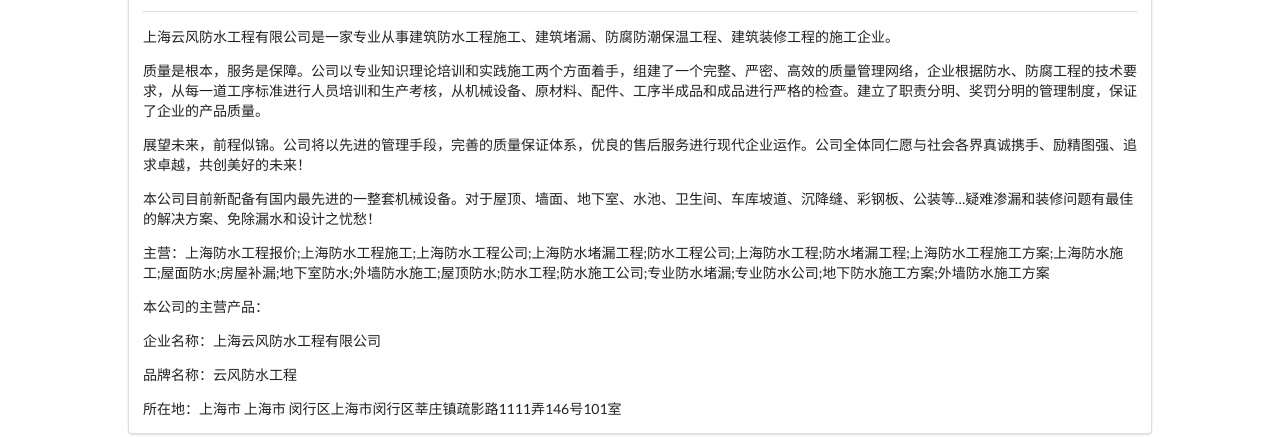
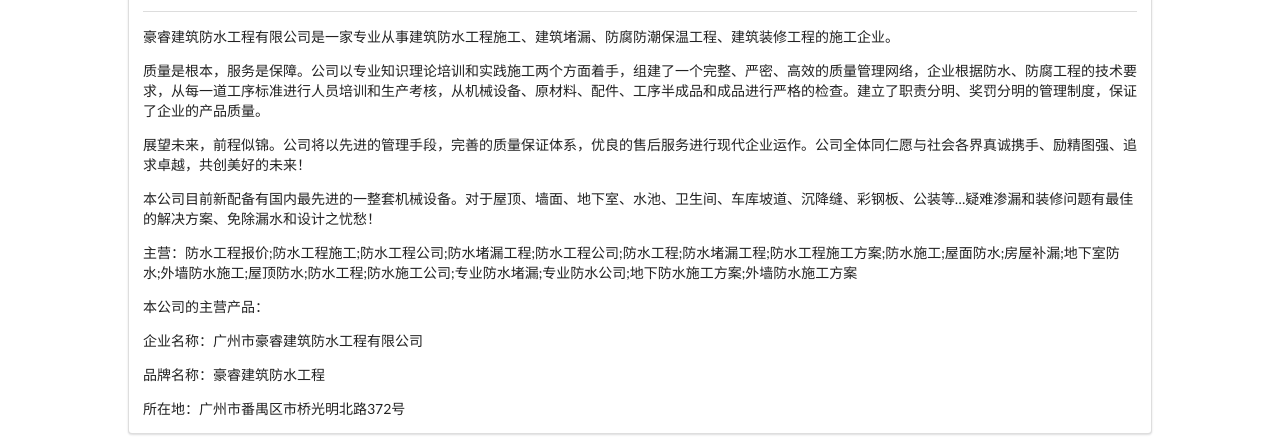
Before and after one commit to WongYuenYuen/company-waterproof, a website: page src/html/company.html in a window 1280 px wide. Shown: the part 363-800 px from the top of the page. Drawn offline with Linux system fonts and the light colour scheme.

Commit message:
公司简介修改

```diff
--- a/src/html/company.html
+++ b/src/html/company.html
@@ -56,15 +56,15 @@
             <div class="ui segment">
               <h2 class="ui header left floated">公司介绍</h2>
               <div class="ui divider clearing"></div>
-              <p> 上海云风防水工程有限公司是一家专业从事建筑防水工程施工、建筑堵漏、防腐防潮保温工程、建筑装修工程的施工企业。</p>
+              <p> 豪睿建筑防水工程有限公司是一家专业从事建筑防水工程施工、建筑堵漏、防腐防潮保温工程、建筑装修工程的施工企业。</p>
               <p>质量是根本，服务是保障。公司以专业知识理论培训和实践施工两个方面着手，组建了一个完整、严密、高效的质量管理网络，企业根据防水、防腐工程的技术要求，从每一道工序标准进行人员培训和生产考核，从机械设备、原材料、配件、工序半成品和成品进行严格的检查。建立了职责分明、奖罚分明的管理制度，保证了企业的产品质量。</p>
               <p>展望未来，前程似锦。公司将以先进的管理手段，完善的质量保证体系，优良的售后服务进行现代企业运作。公司全体同仁愿与社会各界真诚携手、励精图强、追求卓越，共创美好的未来！</p>
               <p>本公司目前新配备有国内最先进的一整套机械设备。对于屋顶、墙面、地下室、水池、卫生间、车库坡道、沉降缝、彩钢板、公装等…疑难渗漏和装修问题有最佳的解决方案、免除漏水和设计之忧愁！</p>
-              <p>主营：上海防水工程报价;上海防水工程施工;上海防水工程公司;上海防水堵漏工程;防水工程公司;上海防水工程;防水堵漏工程;上海防水工程施工方案;上海防水施工;屋面防水;房屋补漏;地下室防水;外墙防水施工;屋顶防水;防水工程;防水施工公司;专业防水堵漏;专业防水公司;地下防水施工方案;外墙防水施工方案</p>
+              <p>主营：防水工程报价;防水工程施工;防水工程公司;防水堵漏工程;防水工程公司;防水工程;防水堵漏工程;防水工程施工方案;防水施工;屋面防水;房屋补漏;地下室防水;外墙防水施工;屋顶防水;防水工程;防水施工公司;专业防水堵漏;专业防水公司;地下防水施工方案;外墙防水施工方案</p>
               <p>本公司的主营产品：</p>
-              <p>企业名称：上海云风防水工程有限公司</p>
-              <p>品牌名称：云风防水工程</p>
-              <p>所在地：上海市 上海市 闵行区上海市闵行区莘庄镇疏影路1111弄146号101室</p>
+              <p>企业名称：广州市豪睿建筑防水工程有限公司</p>
+              <p>品牌名称：豪睿建筑防水工程</p>
+              <p>所在地：广州市番禺区市桥光明北路372号</p>
             </div>
           </div>
         </div>
```
Also changed, not shown: src/html/home.html (+5 -5 lines).
